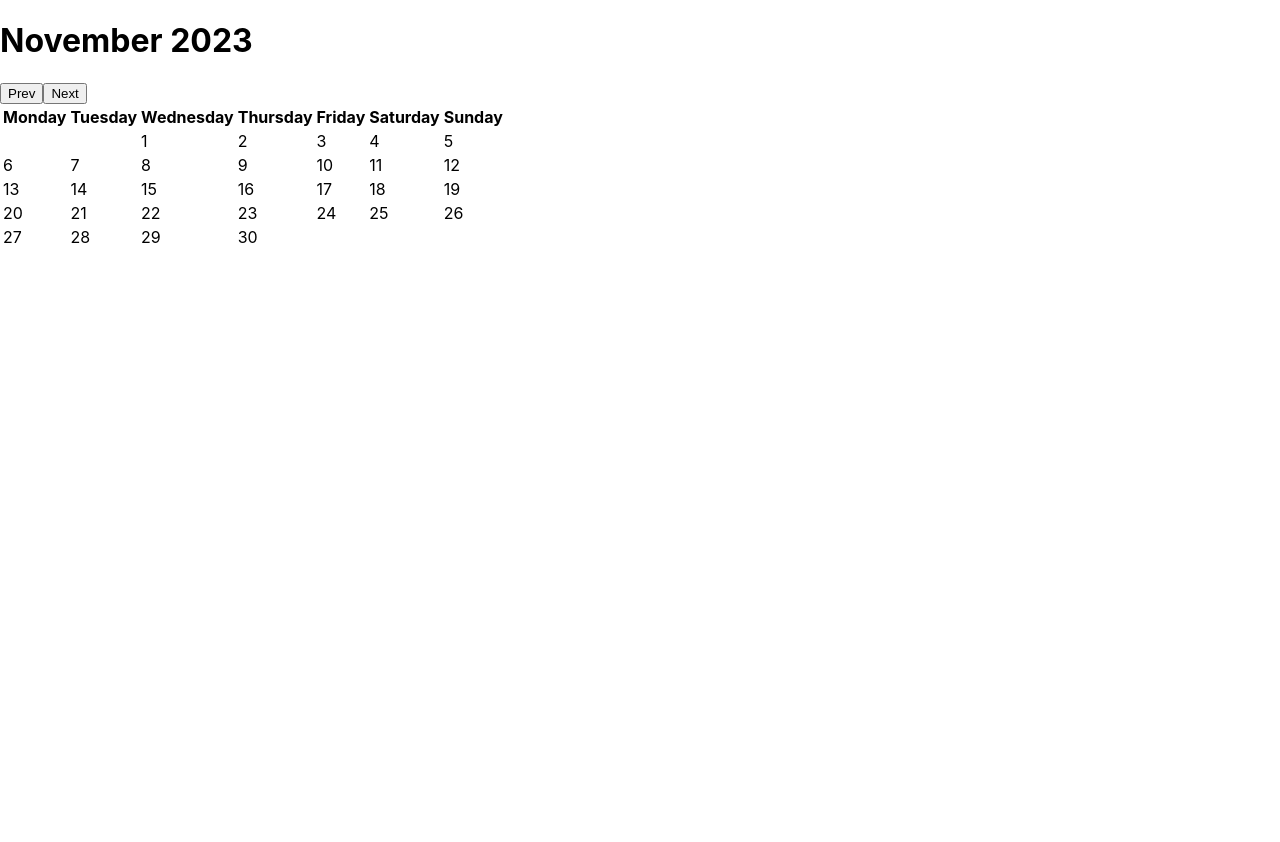
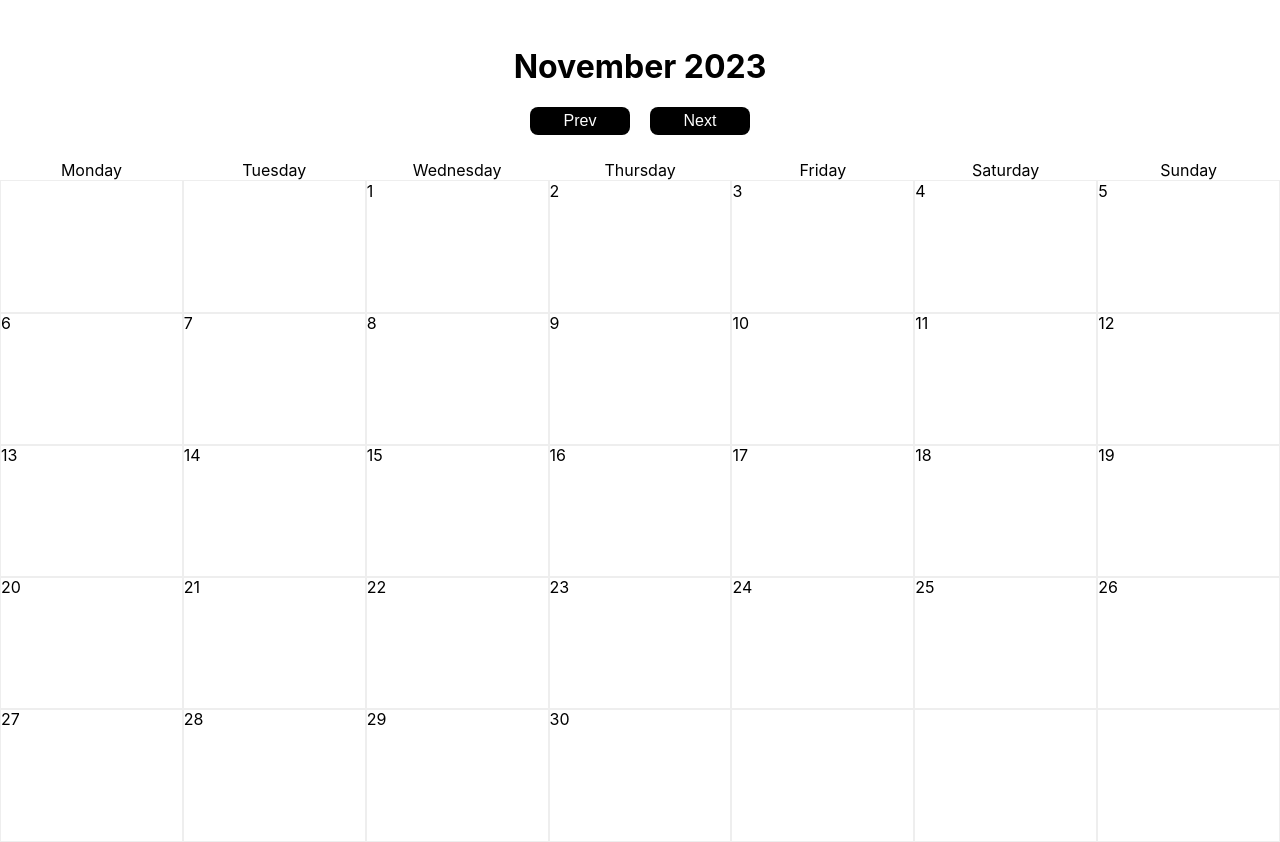
Before and after one commit to lukahabus/react-calendar-app, a React (Create React App) app: page / in a window 1280 px wide. Before the commit the page ends 800 px from the top, so only its background shows below. Built offline with nearby package versions, Linux system fonts and the light colour scheme.

Commit message:
Added styling

```diff
--- a/package.json
+++ b/package.json
@@ -11,6 +11,7 @@
     "react-dom": "^18.2.0",
     "react-router-dom": "^6.18.0",
     "react-scripts": "5.0.1",
+    "styled-components": "^6.1.0",
     "web-vitals": "^2.1.4"
   },
   "scripts": {
--- a/src/Calendar.js
+++ b/src/Calendar.js
@@ -1,55 +1,75 @@
 import moment from "moment";
+import styled from "styled-components";
+import {
+  getDaysInMonth,
+  segmentIntoWeeks,
+  daysOfTheWeek,
+  padWeekFront,
+  padWeekBack,
+} from "./util";
 
-export const getDaysInMonth = (monthMoment) => {
-  const monthCopy = monthMoment.clone();
-  monthCopy.startOf("month");
+const CalendarControlsWrap = styled.div`
+  display: flex;
+  justify-content: center;
+  align-items: center;
+  height: 15%;
+  padding: 20px 0;
+`;
 
-  let days = [];
+const CalendarControls = styled.div`
+  text-align: center;
 
-  while (monthCopy.month() === monthMoment.month()) {
-    days.push(monthCopy.clone());
-    monthCopy.add(1, "days");
+  button {
+    width: 100px;
+    margin: 0 10px;
+    padding: 5px 10px;
   }
+`;
 
-  return days;
-};
+const CalendarTableWrap = styled.div`
+  position: absolute;
+  top: 0;
+  right: 0;
+  left: 0;
+  bottom: 0;
+`;
 
-export const segmentIntoWeeks = (dayMoments) => {
-  let weeks = [];
-  let currentWeek = [];
+const CalendarTable = styled.div`
+  height: 85%;
+  display: flex;
+  flex-direction: column;
+  width: 100%;
+`;
 
-  for (let day of dayMoments) {
-    currentWeek.push(day.clone());
-    if (day.format("dddd") === "Sunday") {
-      weeks.push(currentWeek);
-      currentWeek = [];
-    }
+const CalendarRow = styled.div`
+  display: flex;
+  flex: 1;
+`;
+
+const CalendarHeading = styled.div`
+  display: flex;
+  flex-direction: row;
+`;
+
+const CalendarHeadingCell = styled.div`
+  flex: 1;
+  text-align: center;
+`;
+
+const CalendarCellWrap = styled.div`
+  padding: 0px;
+  flex: 1;
+`;
+
+const CalendarCell = styled.div`
+  border: 1px solid #eee;
+  position: relative;
+  height: 100%;
+
+  :hover {
+    background-color: #eee;
   }
-
-  if (currentWeek.length > 0) {
-    weeks.push(currentWeek);
-  }
-
-  return weeks;
-};
-
-const padWeekFront = (week, padWidth = null) => {
-  return [...Array(7 - week.length).fill(padWidth), ...week];
-};
-
-const padWeekBack = (week, padWidth = null) => {
-  return [...week, ...Array(7 - week.length).fill(padWidth)];
-};
-
-const daysOfTheWeek = [
-  "Monday",
-  "Tuesday",
-  "Wednesday",
-  "Thursday",
-  "Friday",
-  "Saturday",
-  "Sunday",
-];
+`;
 
 export const Calendar = ({ month, year, onPrev, onNext }) => {
   const currentMonthMoment = moment(`${month}${year}`, "MMYYYY");
@@ -58,18 +78,22 @@ export const Calendar = ({ month, year, onPrev, onNext }) => {
 
   return (
     <>
-      <h1>{currentMonthMoment.format("MMMM YYYY")}</h1>
-      <button onClick={onPrev}>Prev</button>
-      <button onClick={onNext}>Next</button>
-      <table>
-        <thead>
-          <tr>
+      <CalendarTableWrap>
+        <CalendarControlsWrap>
+          <CalendarControls>
+            <h1>{currentMonthMoment.format("MMMM YYYY")}</h1>
+            <button onClick={onPrev}>Prev</button>
+            <button onClick={onNext}>Next</button>
+          </CalendarControls>
+        </CalendarControlsWrap>
+
+        <CalendarTable>
+          <CalendarHeading>
             {daysOfTheWeek.map((day) => (
-              <th key={day}>{day}</th>
+              <CalendarHeadingCell key={day}>{day}</CalendarHeadingCell>
             ))}
-          </tr>
-        </thead>
-        <tbody>
+          </CalendarHeading>
+
           {weeks.map((week, index) => {
             const displayWeek =
               index === 0
@@ -78,19 +102,23 @@ export const Calendar = ({ month, year, onPrev, onNext }) => {
                 ? padWeekBack(week)
                 : week;
             return (
-              <tr key={index}>
-                {displayWeek.map((dayMoment, j) =>
-                  dayMoment ? (
-                    <td key={dayMoment.format("D")}>{dayMoment.format("D")}</td>
-                  ) : (
-                    <td key={`${index}${j}`}></td>
-                  )
-                )}
-              </tr>
+              <CalendarRow key={index}>
+                {displayWeek.map((dayMoment, j) => (
+                  <CalendarCellWrap>
+                    {dayMoment ? (
+                      <CalendarCell key={dayMoment.format("D")}>
+                        {dayMoment.format("D")}
+                      </CalendarCell>
+                    ) : (
+                      <CalendarCell key={`${index}${j}`}></CalendarCell>
+                    )}
+                  </CalendarCellWrap>
+                ))}
+              </CalendarRow>
             );
           })}
-        </tbody>
-      </table>
+        </CalendarTable>
+      </CalendarTableWrap>
     </>
   );
 };
--- a/src/index.css
+++ b/src/index.css
@@ -1,13 +1,23 @@
 body {
   margin: 0;
-  font-family: -apple-system, BlinkMacSystemFont, 'Segoe UI', 'Roboto', 'Oxygen',
-    'Ubuntu', 'Cantarell', 'Fira Sans', 'Droid Sans', 'Helvetica Neue',
+  font-family: -apple-system, BlinkMacSystemFont, "Segoe UI", "Roboto", "Oxygen",
+    "Ubuntu", "Cantarell", "Fira Sans", "Droid Sans", "Helvetica Neue",
     sans-serif;
   -webkit-font-smoothing: antialiased;
   -moz-osx-font-smoothing: grayscale;
 }
 
 code {
-  font-family: source-code-pro, Menlo, Monaco, Consolas, 'Courier New',
+  font-family: source-code-pro, Menlo, Monaco, Consolas, "Courier New",
     monospace;
 }
+
+button {
+  background-color: black;
+  border: none;
+  border-radius: 8px;
+  color: white;
+  cursor: pointer;
+  font-size: 16px;
+  padding: 16px;
+}
--- /dev/null
+++ b/src/util.js
@@ -0,0 +1,50 @@
+export const getDaysInMonth = (monthMoment) => {
+  const monthCopy = monthMoment.clone();
+  monthCopy.startOf("month");
+
+  let days = [];
+
+  while (monthCopy.month() === monthMoment.month()) {
+    days.push(monthCopy.clone());
+    monthCopy.add(1, "days");
+  }
+
+  return days;
+};
+
+export const segmentIntoWeeks = (dayMoments) => {
+  let weeks = [];
+  let currentWeek = [];
+
+  for (let day of dayMoments) {
+    currentWeek.push(day.clone());
+    if (day.format("dddd") === "Sunday") {
+      weeks.push(currentWeek);
+      currentWeek = [];
+    }
+  }
+
+  if (currentWeek.length > 0) {
+    weeks.push(currentWeek);
+  }
+
+  return weeks;
+};
+
+export const padWeekFront = (week, padWidth = null) => {
+  return [...Array(7 - week.length).fill(padWidth), ...week];
+};
+
+export const padWeekBack = (week, padWidth = null) => {
+  return [...week, ...Array(7 - week.length).fill(padWidth)];
+};
+
+export const daysOfTheWeek = [
+  "Monday",
+  "Tuesday",
+  "Wednesday",
+  "Thursday",
+  "Friday",
+  "Saturday",
+  "Sunday",
+];
```
Also changed, not shown: 1 other file (tests, documents, lock files or other folders).
